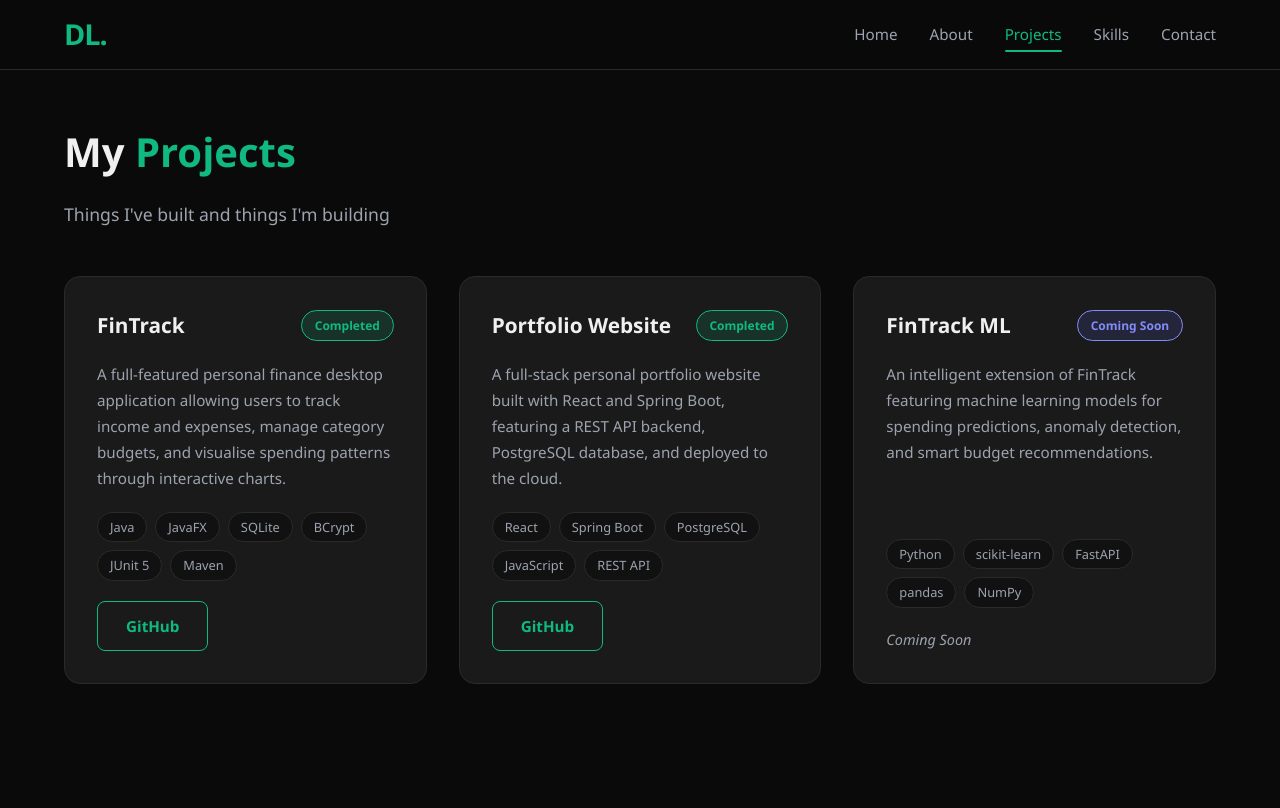
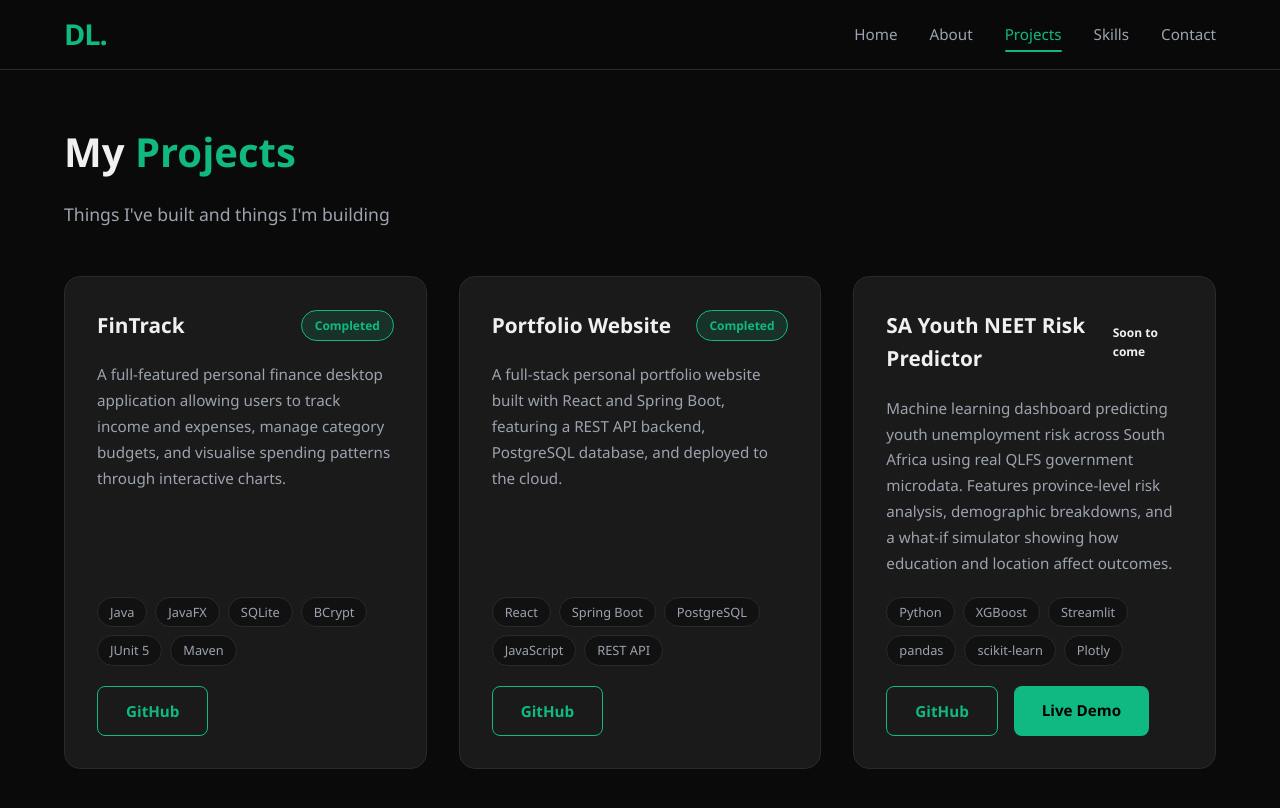
Before and after one commit to d3rr1ck27/derrick-portfolio-frontend, a React (Create React App) app: page /projects in a window 1280 px wide. Shown: the top 808 px of the page. Built offline with nearby package versions, Linux system fonts and the light colour scheme.

Commit message:
Update Projects.js

```diff
--- a/src/pages/Projects.js
+++ b/src/pages/Projects.js
@@ -19,12 +19,12 @@ const projects = [
     status: 'Completed',
   },
   {
-    title: 'FinTrack ML',
-    description: 'An intelligent extension of FinTrack featuring machine learning models for spending predictions, anomaly detection, and smart budget recommendations.',
-    tech: ['Python', 'scikit-learn', 'FastAPI', 'pandas', 'NumPy'],
-    github: null,
-    live: null,
-    status: 'Coming Soon',
+    title: 'SA Youth NEET Risk Predictor',
+    description: 'Machine learning dashboard predicting youth unemployment risk across South Africa using real QLFS government microdata. Features province-level risk analysis, demographic breakdowns, and a what-if simulator showing how education and location affect outcomes.',
+    tech: ['Python', 'XGBoost', 'Streamlit', 'pandas', 'scikit-learn', 'Plotly'],
+    github: 'https://github.com/d3rr1ck27/sa-youth-unemployment-model',
+    live: 'Soon to come',
+    status: 'Soon to come',
   },
 ];
 
```
